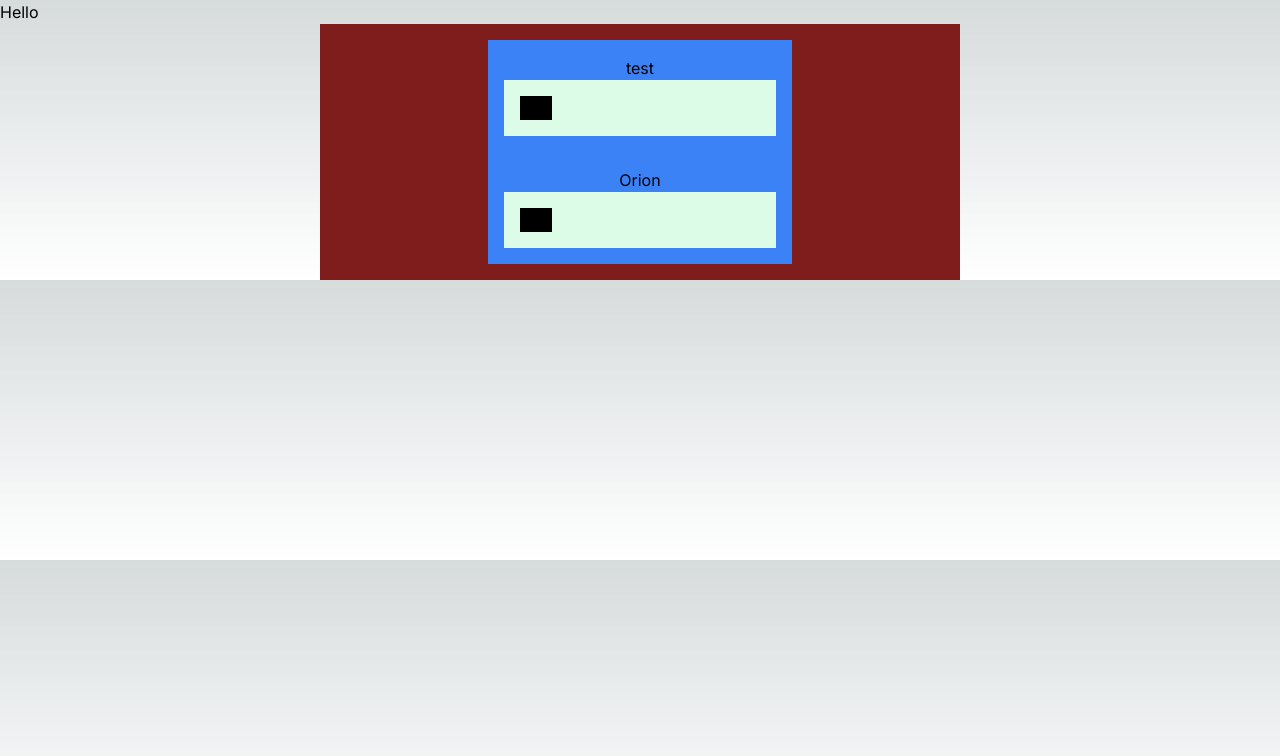
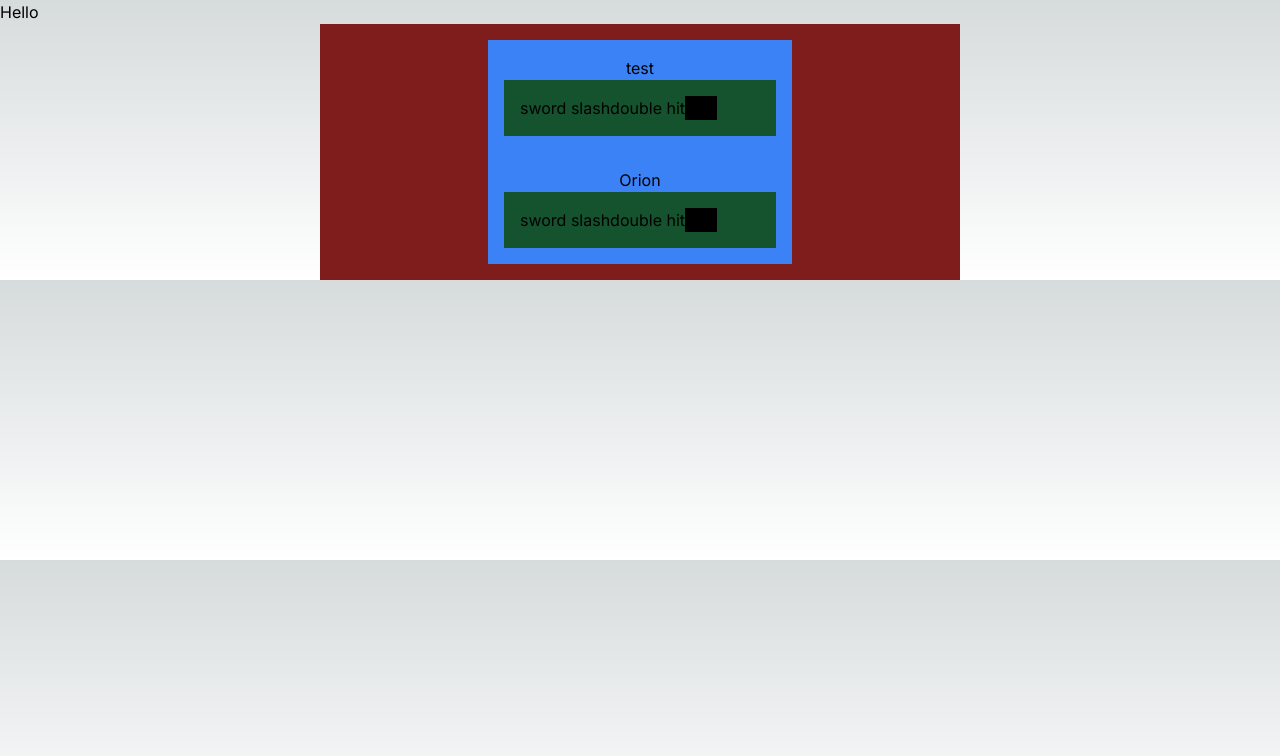
Before and after one commit to DuclosAlex/TESO_Battle, a Next.js app in the folder teso_battle/: page /game in a window 1280 px wide. Shown: the top 756 px of the page. Built offline with nearby package versions, Linux system fonts and the light colour scheme.

Commit message:
add astuces readme, fix issue props skills with object.values

```diff
--- a/teso_battle/components/CharacterCard/CharacterCard.tsx
+++ b/teso_battle/components/CharacterCard/CharacterCard.tsx
@@ -3,10 +3,13 @@ import SkillsList from "../SkillsList/SkillsList";
 
 
 const CharacterCard: React.FC<Character> = (character) => {
+
+    const { skillList} = character;
+
     return (
         <div className="text-center bg-blue-500 p-4 m-auto w-1/2">
             <p>{ character.name }</p>
-            <SkillsList {...character.skillList} />
+            <SkillsList {...skillList} />
         </div>
     )
 }
--- a/teso_battle/components/SkillsList/SkillsList.tsx
+++ b/teso_battle/components/SkillsList/SkillsList.tsx
@@ -6,14 +6,21 @@ import SkillBox from "../SkillBox/SkillBox";
 
 const SkillsList: React.FC<skillsList> = (skillsList) => {
 
+    //
+    const skills = Object.values(skillsList)
+
     function showList(): void {
-        console.log(skillsList);
+        console.log(skills);
     }
 
 
     return (
-        <div className="flex p-4 bg-green-100">
-
+        <div className="flex p-4 bg-green-900">
+            {skills.map((skill) => {
+                return (
+                    <SkillBox {...skill} />
+                )
+            })}
             <button className="bg-black" onClick={() => showList()}>Test</button>
         </div>
     )
--- a/teso_battle/components/gameObject/gameObject.tsx
+++ b/teso_battle/components/gameObject/gameObject.tsx
@@ -1,7 +1,4 @@
 import PlayerBattleCharacterList from "../PlayerBattleCharacterList/PlayerBattleCharacterList";
-import { Character } from "@/interfaces/Character/Character";
-import { attack } from "@/interfaces/battleAction/skill";
-
 const GameObject: React.FC = () => {
 
     return (
--- a/teso_battle/components/playerBattleCharacterList/playerBattleCharacterList.tsx
+++ b/teso_battle/components/playerBattleCharacterList/playerBattleCharacterList.tsx
@@ -1,3 +1,4 @@
+
 import CharacterCard from "../CharacterCard/CharacterCard";
 import { Character, CharacterList } from "@/interfaces/Character/Character";
 import { skill, skillsList } from "@/interfaces/battleAction/skill";
@@ -31,13 +32,16 @@ const playerCharacter: CharacterList= [
 ]
 
 const playerBattleCharacterList: React.FC = () => {
+
     return (
         <div className="bg-red-900 w-1/2 m-auto p-4">
             {playerCharacter.map((character: Character) => {
                 return(
+                    // Pour vérifier le typade des valeurs Typescript force à utiliser le spread Operator
                     <CharacterCard key={character.id} {...character} />
                 )
             })}
+
         </div>
     )
 }
```
Also changed, not shown: teso_battle/astuces/README.md (added).
